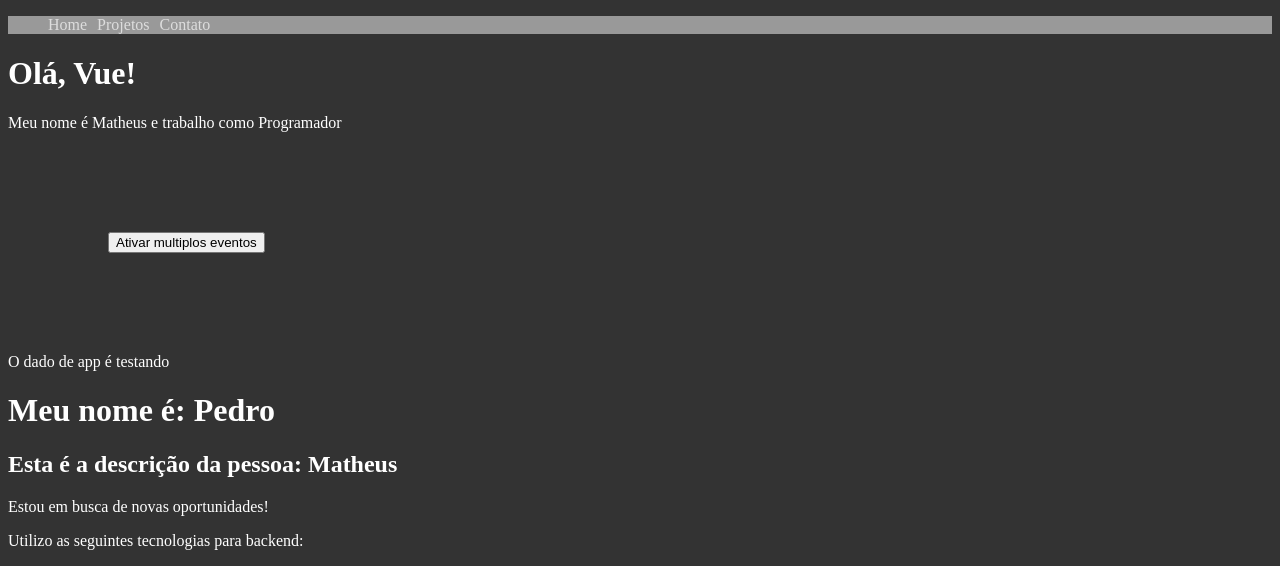
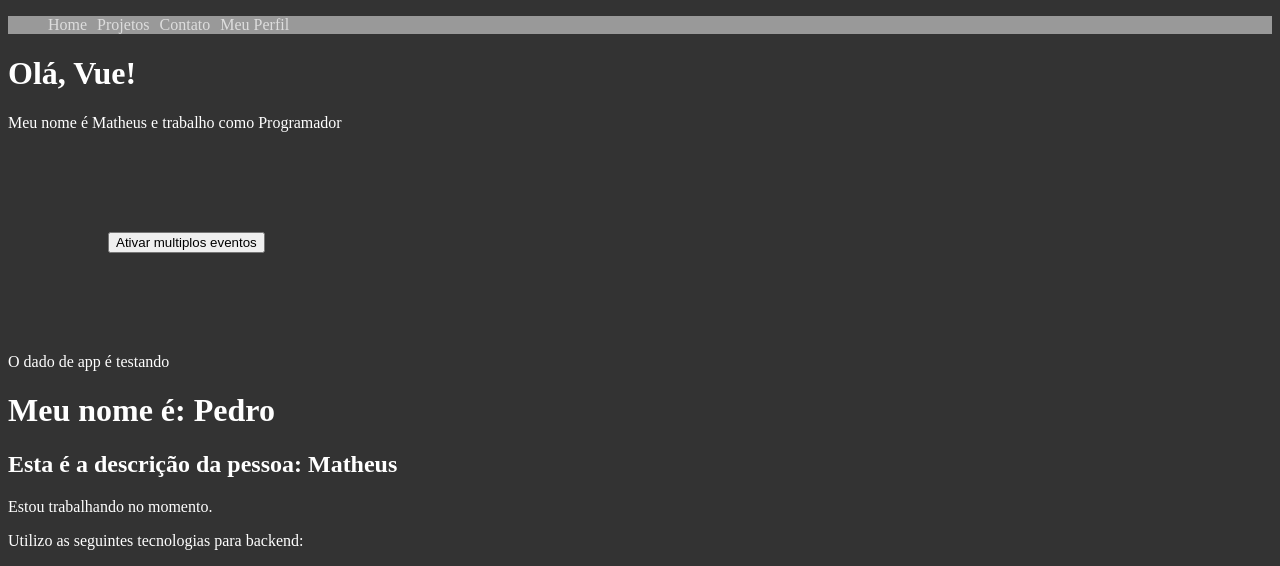
Before and after one commit to rmeIIo/cursoVue, a Vue app in the folder 2_projeto_vue/: page / in a window 1280 px wide. Shown: the top 566 px of the page. Built offline with nearby package versions, Linux system fonts and the light colour scheme.

Commit message:
Utilizando props

```diff
--- a/2_projeto_vue/src/App.vue
+++ b/2_projeto_vue/src/App.vue
@@ -1,6 +1,6 @@
 <template>
   <div>
-    <Header/>
+    <Header :esta_logado="true"/>
     <PrimeiroComponenteVue/>
     <p>O dado de app é {{  testando  }}</p>
     <LifeCycle/>
--- a/2_projeto_vue/src/components/Header.vue
+++ b/2_projeto_vue/src/components/Header.vue
@@ -3,12 +3,14 @@
         <li><a href="#">Home</a></li>
         <li><a href="#">Projetos</a></li>
         <li><a href="#">Contato</a></li>
+        <li v-if="esta_logado"><a href="#">Meu Perfil</a></li>
     </ul>
 </template>
 
 <script>
 export default {
-    name: 'Header'
+    name: 'Header',
+    props: ["esta_logado"]
 }
 </script>
 
--- a/2_projeto_vue/src/components/Info.vue
+++ b/2_projeto_vue/src/components/Info.vue
@@ -1,5 +1,7 @@
 <template>
     <div>
+        {{ compEmail }}
+
         <p v-if="esta_trabalhando">Estou trabalhando no momento.</p>
         <p v-else>Estou em busca de novas oportunidades!</p>
         <p>Utilizo as seguintes tecnologias para backend:</p>
@@ -33,9 +35,7 @@ export default {
     },
     data() {
         return {
-            esta_trabalhando: false,
             mostrar_email: false,
-            email: 'j.roger@mail.com',
             meu_link: 'https://google.com',
             textoBotao: 'Mostrar email',
             backend_technologies: ['JavaScript', 'PHP', 'Python'],
@@ -45,6 +45,10 @@ export default {
                 {id: 3, language: 'Vue'},
             ]
         }
+    },
+    props: {
+        email: String,
+        esta_trabalhando: Boolean
     },
     methods: {
         showEmail() {
--- a/2_projeto_vue/src/components/Pessoa.vue
+++ b/2_projeto_vue/src/components/Pessoa.vue
@@ -1,8 +1,8 @@
 <template>
     <div>
         <h2>Esta é a descrição da pessoa: {{ nome }}</h2>
-        <Info/>
-        <Form/>
+        <Info :email="email" :esta_trabalhando="true"/>
+        <Form />
     </div>
 </template>
 
@@ -17,7 +17,8 @@ export default {
     },
     data() {
         return {
-            nome: 'Matheus'
+            nome: 'Matheus',
+            email: 'matheus@email.com'
         }
     }
 }
```
